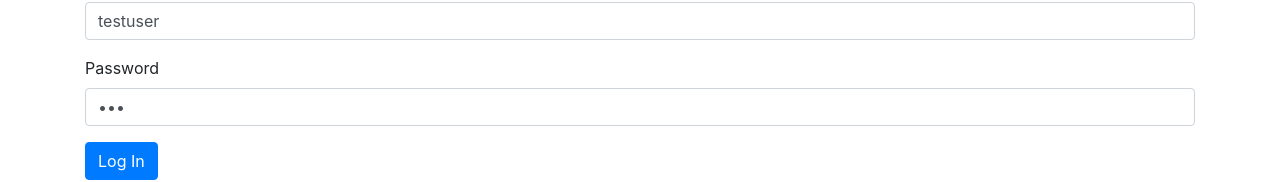
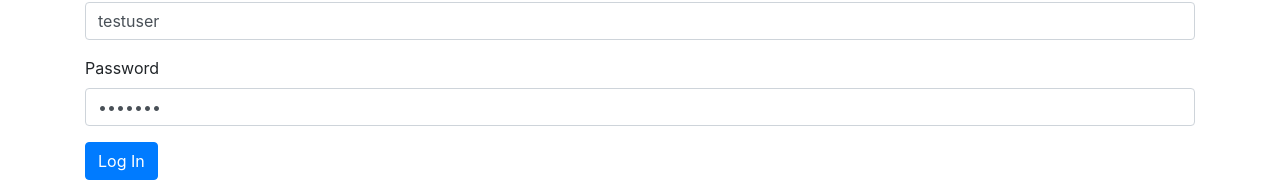
Before and after one commit to stgibson/capstone_2_travel_activities, a React (Create React App) app in the folder frontend/: page /login in a window 1280 px wide. Shown: the part 132-314 px from the top of the page. Built offline with nearby package versions, Linux system fonts and the light colour scheme.

Commit message:
Updated login page to have right default password. Modified Login() in frontend/src/Login.js.

```diff
--- a/frontend/src/Login.js
+++ b/frontend/src/Login.js
@@ -15,7 +15,12 @@ const Login = ({ login }) => {
       type: "text",
       default: "testuser"
     },
-    { name: "password", label: "Password", type: "password", default: "cab" }
+    {
+      name: "password",
+      label: "Password",
+      type: "password",
+      default: "testing"
+    }
   ]
 
   return (
```
